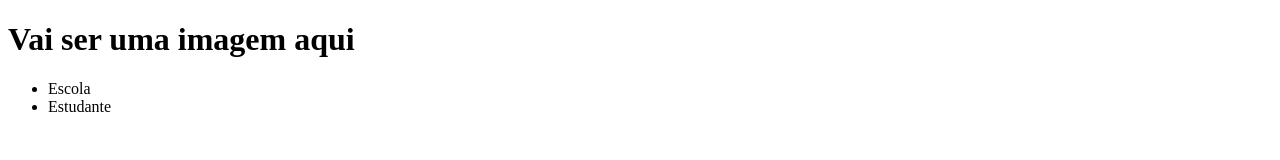
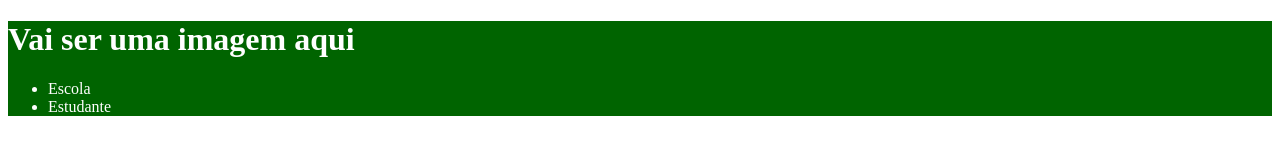
Before and after one commit to DaniloAntonucci47/site-turma-criativo-2, a plain HTML site: page index.html in a window 1280 px wide. Drawn offline with Linux system fonts and the light colour scheme.

Commit message:
criando cabeçalho

```diff
--- a/index.html
+++ b/index.html
@@ -5,13 +5,17 @@
     <meta http-equiv="X-UA-Compatible" content="IE=edge">
     <meta name="viewport" content="width=device-width, initial-scale=1.0">
     <title>Document</title>
+    <link rel="stylesheet" href="style.css">
 </head>
 <body>
-    <h1>Vai ser uma imagem aqui</h1>
-    <ul>
-        <li>Escola</li>
-        <li>Estudante</li>
-    </ul>
+    <header>
+        <h1>Vai ser uma imagem aqui</h1>
+        <ul>
+            <li>Escola</li>
+            <li>Estudante</li>
+        </ul>
+    </header>
+
 
 </body>
 </html>
--- a/style.css
+++ b/style.css
@@ -1,4 +1,4 @@
-header{
-    background-color: #165ac7;
+header {
+    background-color: darkgreen;
     color: white;
 }
```
